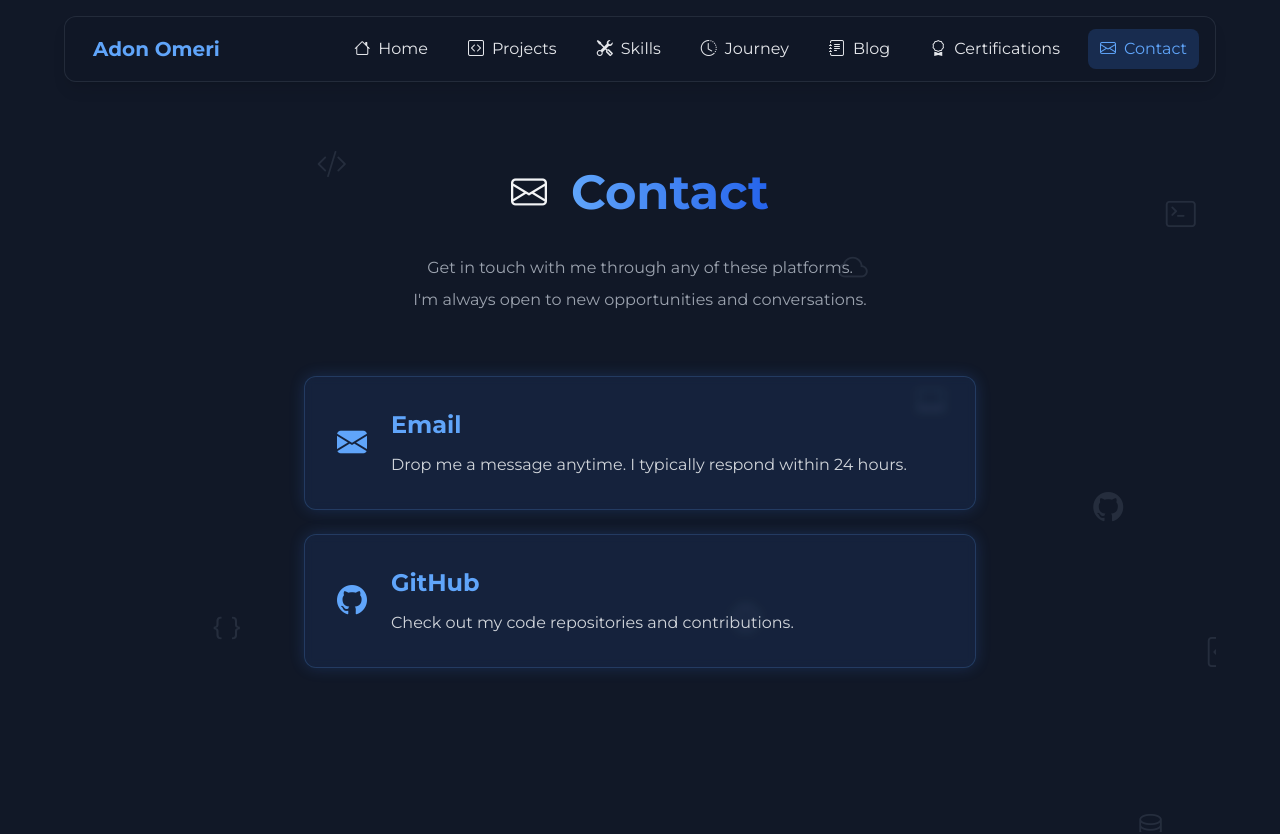
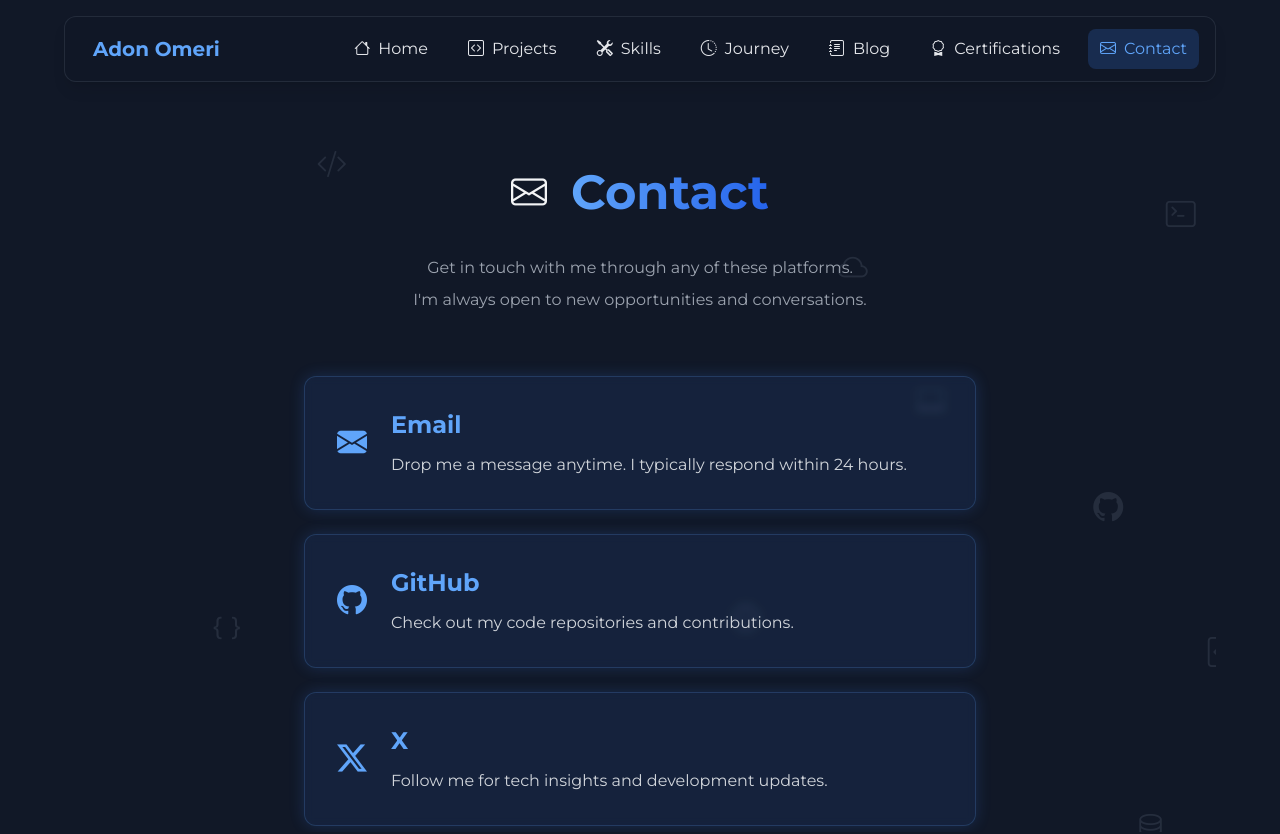
Before and after one commit to omeriadon/adonomeri, a Next.js app: page /contact in a window 1280 px wide. Shown: the top 834 px of the page. Built offline with nearby package versions, Linux system fonts and the light colour scheme.

Commit message:
Add blog

```diff
--- a/src/app/contact/page.tsx
+++ b/src/app/contact/page.tsx
@@ -24,12 +24,12 @@ const contactMethods = [
     link: "https://github.com/omeriadon",
     icon: "bi-github"
   },
-  // {
-  //   title: "X",
-  //   description: "Follow me for tech insights and development updates.",
-  //   link: "https://x.com/AdonOmeri",
-  //   icon: "bi-twitter-x"
-  // },
+  {
+    title: "X",
+    description: "Follow me for tech insights and development updates.",
+    link: "https://x.com/AdonOmeri",
+    icon: "bi-twitter-x"
+  },
 ];
 
 
```
Also changed, not shown: content/blog/element-catalogue.md (+9 -1 lines).
